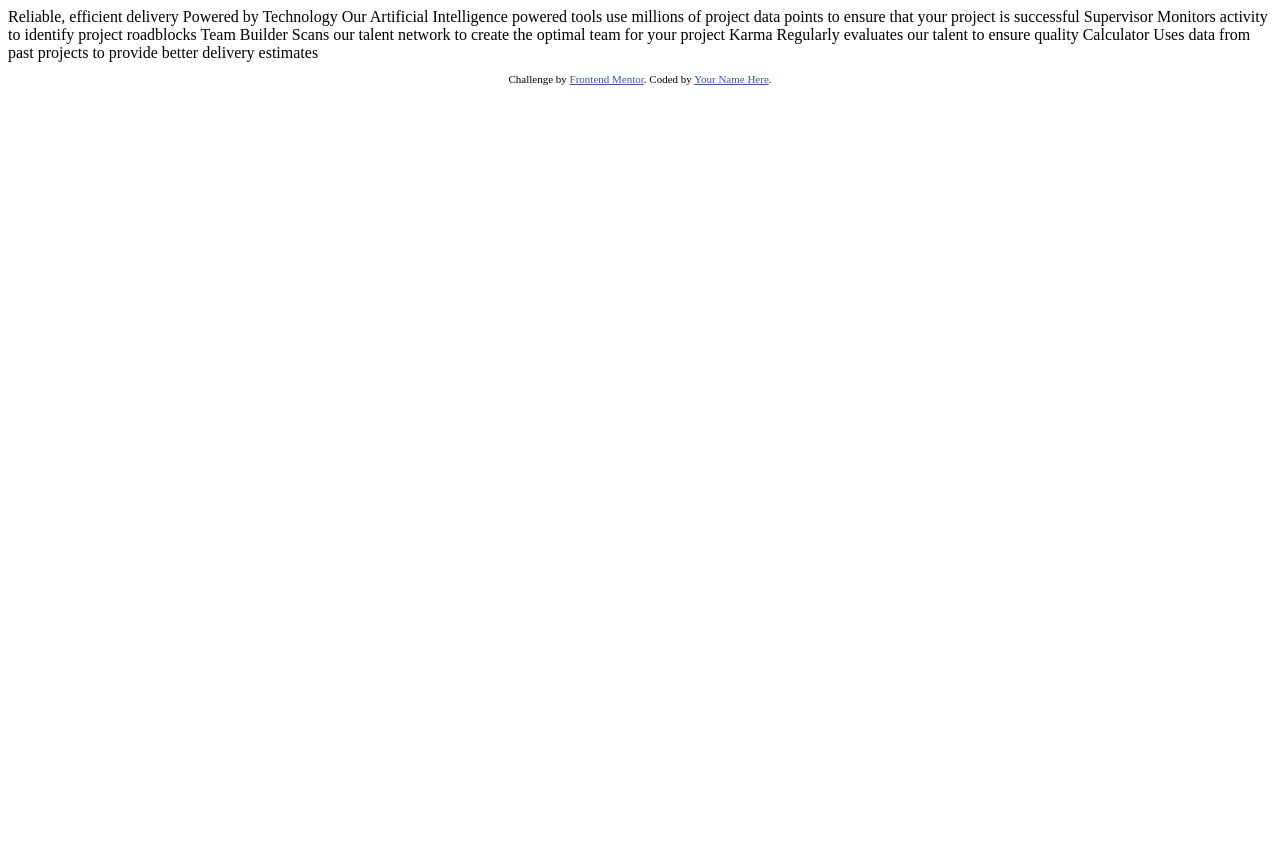
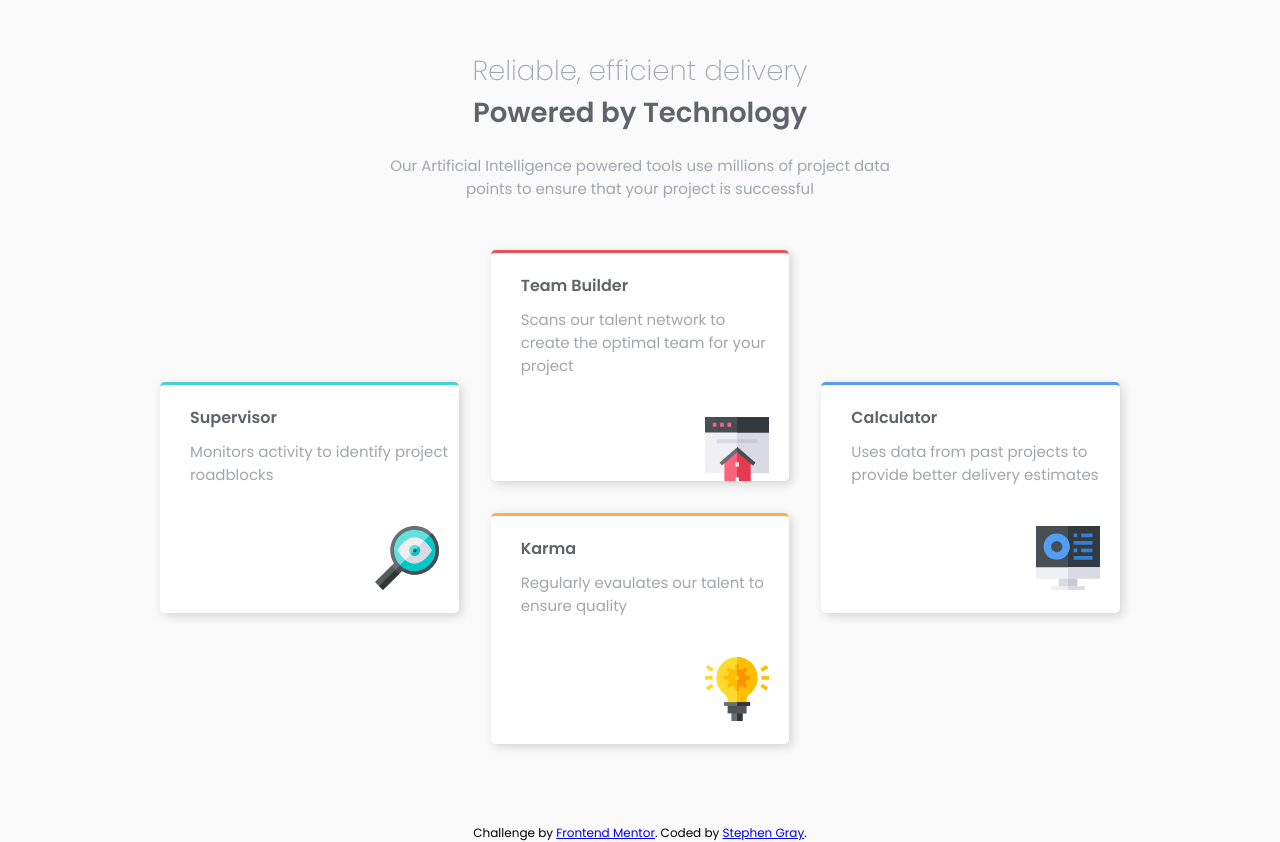
Before and after one commit to Stephen-Gray99/Four-Card-Feature, a plain HTML site: page index.html in a window 1280 px wide. Before the commit the page ends 800 px from the top, so only its background shows below. Drawn offline with Linux system fonts and the light colour scheme.

Commit message:
Second Commit - Finished Project

```diff
--- a/index.html
+++ b/index.html
@@ -2,43 +2,45 @@
 <html lang="en">
 <head>
     <meta charset="UTF-8">
-  <meta name="viewport" content="width=device-width, initial-scale=1.0"> <!-- displays site properly based on user's device -->
-
-  <link rel="icon" type="image/png" sizes="32x32" href="./images/favicon-32x32.png">
-
+    <meta http-equiv="X-UA-Compatible" content="IE=edge">
+    <meta name="viewport" content="width=device-width, initial-scale=1.0">
+    <link rel="stylesheet" href="style.css">
     <title>Frontend Mentor | Four card feature section</title>
-
-  <!-- Feel free to remove these styles or customise in your own stylesheet 👍 -->
-  <style>
-    .attribution { font-size: 11px; text-align: center; }
-    .attribution a { color: hsl(228, 45%, 44%); }
-  </style>
 </head>
 <body>
+  <section class="header">
+    <h1 class="header-text1">Reliable, efficient delivery</h1> <h1 class="header-text2">Powered by Technology</h1>
+    <p class="header-subtext">Our Artificial Intelligence powered tools use millions of project data points to ensure that your project is successful</p>
+  </section>
+  <main class="main-cards">
+    <div class="teambuilder">
+      <h4 class="teambuilder-title">Team Builder</h4>
+      <p class="teambuilder-text">Scans our talent network to create the optimal team for your project</p>
+      <img src="./images/icon-team-builder.svg" alt="Team builder platform" class="teambuilder-img">
+    </div>
+    <div class="calculator">
+      <h4 class="calculator-title">Calculator</h4>
+      <p class="calculator-text">Uses data from past projects to provide better delivery estimates</p>
+      <img src="./images/icon-calculator.svg" alt="Image of a calculator on screen" class="calculator-img">
+    </div>
+    <div class="karma">
+      <h4 class="karma-title">Karma</h4>
+      <p class="karma-text">Regularly evaulates our talent to ensure quality</p>
+      <img src="./images/icon-karma.svg" alt="Image of a lightbulb" class="karma-img">
+    </div>
+    <div class="supervisor">
+      <h4 class="supervisor-title">Supervisor</h4>
+      <p class="supervisor-text">Monitors activity to identify project roadblocks</p>
+      <img src="./images/icon-supervisor.svg" alt="Image relating to supervising" class="supervisor-img">
+    </div>
+  </main>
 
-  Reliable, efficient delivery
-  Powered by Technology
-
-  Our Artificial Intelligence powered tools use millions of project data points
-  to ensure that your project is successful
-
-  Supervisor
-  Monitors activity to identify project roadblocks
-
-  Team Builder
-  Scans our talent network to create the optimal team for your project
-
-  Karma
-  Regularly evaluates our talent to ensure quality
-
-  Calculator
-  Uses data from past projects to provide better delivery estimates
 
 
     <footer>
         <p class="attribution">
           Challenge by <a href="https://www.frontendmentor.io?ref=challenge" target="_blank">Frontend Mentor</a>.
-      Coded by <a href="#">Your Name Here</a>.
+          Coded by <a href="#">Stephen Gray</a>.
         </p>
       </footer>
 </body>
--- /dev/null
+++ b/style.css
@@ -0,0 +1,204 @@
+@import url('https://fonts.googleapis.com/css2?family=Poppins:wght@200;400;600&display=swap');
+
+* {
+    margin: 0;
+    padding: 0;
+    font-family: Poppins;
+    box-sizing: border-box;
+}
+
+body {
+    display: flex;
+    justify-content: center;
+    align-items: center;
+    margin: 0 auto;
+    flex-direction: column;
+    background-color: hsl(0, 0%, 98%);
+
+}
+
+.header {
+    max-width: 32rem;
+    text-align: center;
+    padding-top: 50px;
+    font-size: 1.15rem;
+}
+
+.main-cards {
+    display: grid;
+    grid-template-columns: 1fr 1fr 1fr;
+    grid-template-rows: 1fr 1fr 1fr 1fr;
+    gap: 2rem;
+    min-height: 30rem;
+    max-width: 75%;
+    align-content: start;
+}
+
+
+.header-text1 {
+    font-weight: 200;
+    color: hsl(229, 6%, 66%);
+}
+
+.header-text2 {
+    font-weight: 600;
+    color: hsl(229, 5%, 40%);
+}
+
+.header-subtext {
+    font-size: 15px;
+    font-weight: 400;
+    color: hsl(229, 6%, 66%);
+    padding-top: 20px;
+    padding-bottom: 50px;
+}
+
+img {
+    float: right;
+    padding-right: 20px;
+    padding-top: 40px;
+}
+
+
+.teambuilder {
+    background-color: white;
+    border-radius: 0.3rem;
+    border-top: 3px solid hsl(0, 78%, 62%);
+    box-shadow: 3px 3px 10px lightgray;
+    grid-row: 1 / span 2;
+    grid-column: 2;
+    padding-top: 20px;
+    padding-left: 30px;
+}
+
+
+.teambuilder-title {
+    font-weight: 600;
+    color: hsl(229, 5%, 40%);
+
+}
+
+.teambuilder-text {
+    font-size: 15px;
+    font-weight: 400;
+    color: hsl(229, 6%, 66%);
+    padding-top: 10px;
+    padding-right: 20px;
+
+}
+
+.calculator {
+    background-color: white;
+    border-radius: 0.3rem;
+    border-top: 3px solid hsl(212, 86%, 64%);
+    box-shadow: 3px 3px 10px lightgray;
+    grid-row: 2 / span 2;
+    grid-column: 3;
+    padding-top: 20px;
+    padding-left: 30px;
+
+}
+
+
+.calculator-title {
+    font-weight: 600;
+    color: hsl(229, 5%, 40%);
+
+}
+
+.calculator-text {
+    font-size: 15px;
+    font-weight: 400;
+    color: hsl(229, 6%, 66%);
+    padding-top: 10px;
+    padding-right: 20px;
+}
+
+.karma {
+    background-color: white;
+    border-radius: 0.3rem;
+    border-top: 3px solid hsl(34, 97%, 64%);
+    box-shadow: 3px 3px 10px lightgray;
+    grid-row: 3 / span 2;
+    grid-column: 2;
+    padding-top: 20px;
+    padding-left: 30px;
+
+}
+
+
+.karma-title {
+    font-weight: 600;
+    color: hsl(229, 5%, 40%);
+
+}
+
+.karma-text {
+    font-size: 15px;
+    font-weight: 400;
+    color: hsl(229, 6%, 66%);
+    padding-top: 10px;
+    padding-right: 20px;
+}
+
+.supervisor {
+    background-color: white;
+    border-radius: 0.3rem;
+    border-top: 3px solid hsl(180, 62%, 55%);
+    box-shadow: 3px 3px 10px lightgray;
+    grid-row: 2 / span 2;
+    grid-column: 1;
+    padding-top: 20px;
+    padding-left: 30px;
+
+}
+
+
+.supervisor-title {
+    font-weight: 600;
+    color: hsl(229, 5%, 40%);
+
+}
+
+.supervisor-text {
+    font-size: 15px;
+    font-weight: 400;
+    color: hsl(229, 6%, 66%);
+    padding-top: 10px;
+
+}
+
+footer {
+    padding-top: 80px;
+    font-size: 0.75rem;
+}
+
+/* Hover */
+
+.teambuilder:hover {
+    transform: scale(1.1);
+    transition-timing-function: ease-in;
+    transition: 0.2s;
+
+}
+
+.calculator:hover {
+    transform: scale(1.1);
+    transition-timing-function: ease-in;
+    transition: 0.2s;
+
+}
+
+.karma:hover {
+    transform: scale(1.1);
+    transition-timing-function: ease-in;
+    transition: 0.2s;
+
+}
+
+.supervisor:hover {
+    transform: scale(1.1);
+    transition-timing-function: ease-in;
+    transition: 0.2s;
+
+}
```
Also changed, not shown: 4 other files. Lines whose indentation alone changed are shown as unchanged.
